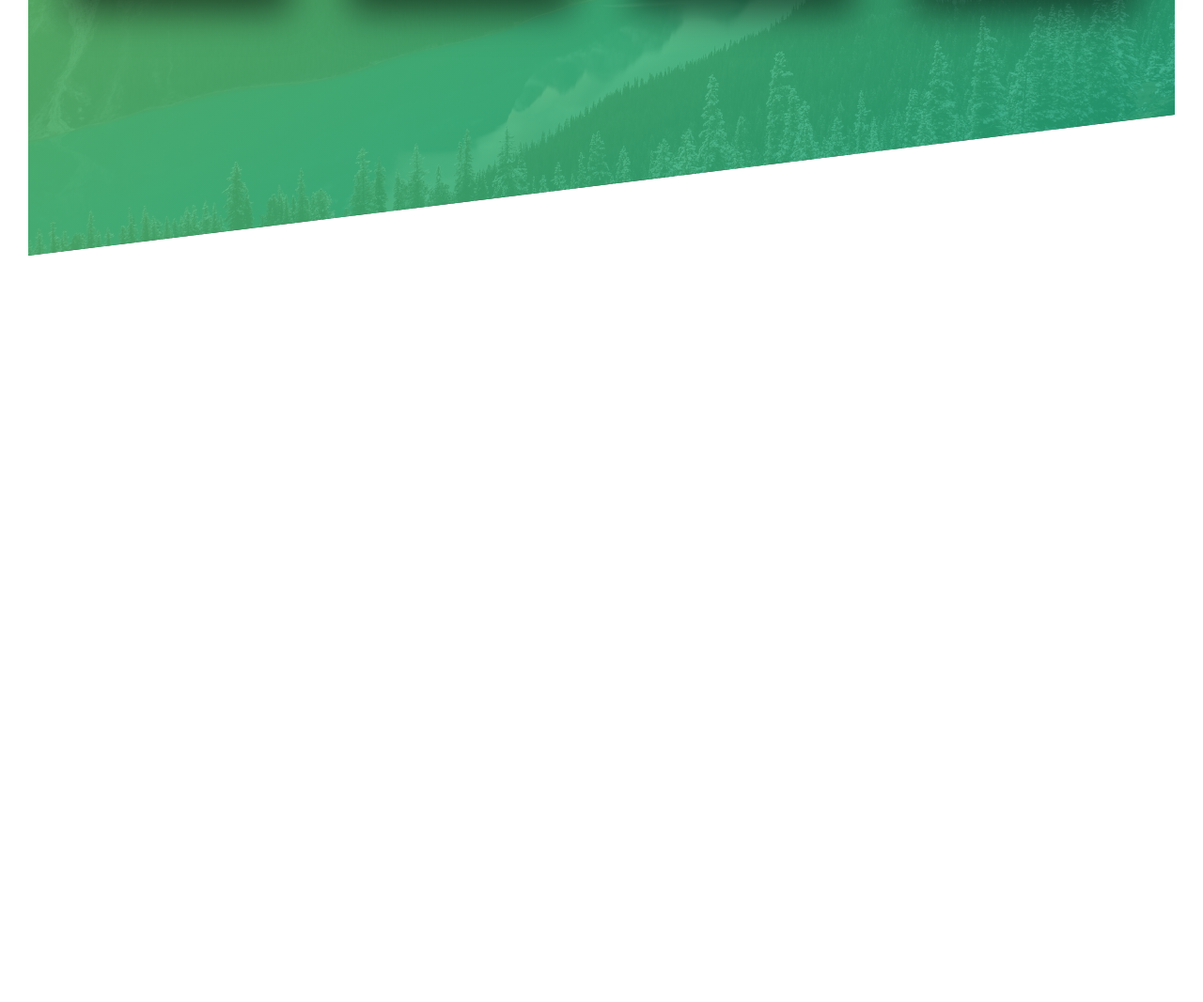
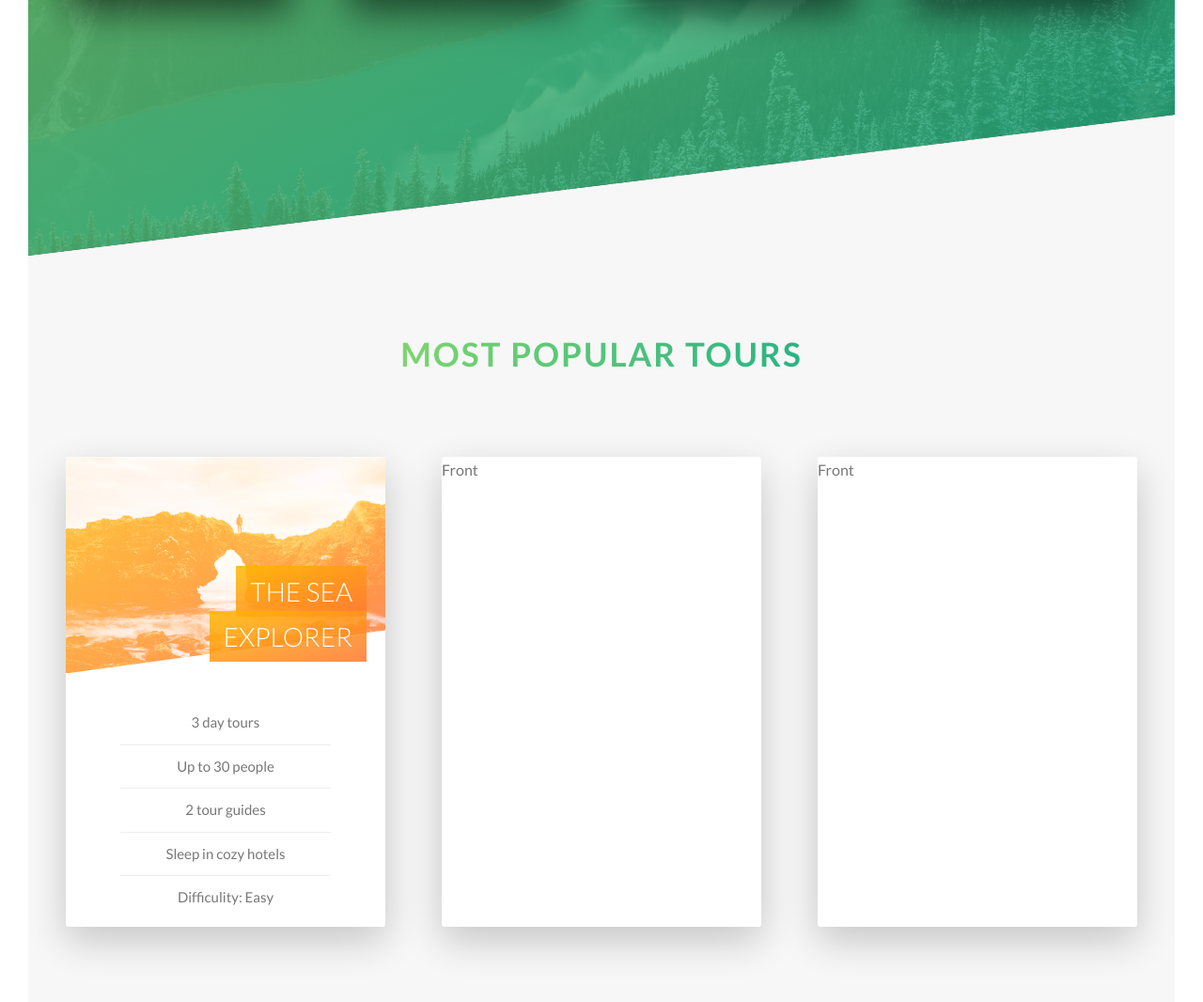
Before and after one commit to almacitunaberk/modern_css_practice, a website: page index.html in a window 1280 px wide. Shown: the part 2000-3066 px from the top of the page at 94% size. Before the commit the page ends 2327 px from the top, so only its background shows below. Drawn offline with Linux system fonts and the light colour scheme.

Commit message:
Tours section first card completed

```diff
--- a/index.html
+++ b/index.html
@@ -130,6 +130,46 @@
           </div>
         </div>
       </section>
+
+      <section class="section-tours">
+        <div class="u-center-text u-margin-bottom-big">
+          <h2 class="heading-secondary">Most popular tours</h2>
+        </div>
+        <div class="row">
+          <div class="col-1-of-3">
+            <div class="card">
+              <div class="card__side card__side--front">
+                <div class="card__picture card__picture-1">&nbsp;</div>
+                <h4 class="card__heading">
+                  <span class="card__heading-span card__heading-span--1">the sea explorer</span>
+                </h4>
+                <div class="card__details">
+                  <ul>
+                    <li>3 day tours</li>
+                    <li>Up to 30 people</li>
+                    <li>2 tour guides</li>
+                    <li>Sleep in cozy hotels</li>
+                    <li>Difficulity: Easy</li>
+                  </ul>
+                </div>
+              </div>
+              <div class="card__side card__side--back card__side--back-1">Back</div>
+            </div>
+          </div>
+          <div class="col-1-of-3">
+            <div class="card">
+              <div class="card__side card__side--front">Front</div>
+              <div class="card__side card__side--back card__side--back-2">Back</div>
+            </div>
+          </div>
+          <div class="col-1-of-3">
+            <div class="card">
+              <div class="card__side card__side--front">Front</div>
+              <div class="card__side card__side--back card__side--back-3">Back</div>
+            </div>
+          </div>
+        </div>
+      </section>
     </main>
   </body>
 </html>
--- a/sass/abstracts/_variables.scss
+++ b/sass/abstracts/_variables.scss
@@ -1,6 +1,13 @@
 $color-primary-light: #7ed56f;
 $color-primary: #55c57a;
 $color-primary-dark: #28b485;
+
+$color-secondary-light: #ffb900;
+$color-secondary-dark: #ff7730;
+
+$color-tertiary-light: #2998ff;
+$color-tertiary-dark: #5643fa;
+
 $color-white: #fff;
 $color-black: #000;
 $color-gray: #777;
--- /dev/null
+++ b/sass/components/_card.scss
@@ -0,0 +1,106 @@
+.card {
+  perspective: 150rem;
+  -moz-perspective: 150rem;
+  position: relative;
+  height: 50rem;
+
+  &__side {
+    position: absolute;
+    top: 0;
+    left: 0;
+    width: 100%;
+    height: 50rem;
+    transition: all 0.8s ease;
+    backface-visibility: hidden;
+    border-radius: 3px;
+    overflow: hidden;
+    box-shadow: 0 1.5rem 4rem rgba($color-black, 0.2);
+
+    &--front {
+      background-color: $color-white;
+    }
+
+    &--back {
+      transform: rotateY(-180deg);
+      &-1 {
+        background-image: linear-gradient(to right bottom, $color-secondary-light, $color-secondary-dark);
+      }
+      &-3 {
+        background-image: linear-gradient(to right bottom, $color-tertiary-light, $color-tertiary-dark);
+      }
+      &-2 {
+        background-image: linear-gradient(to right bottom, $color-primary-light, $color-primary-dark);
+      }
+    }
+  }
+
+  &:hover &__side--front {
+    transform: rotateY(180deg);
+  }
+
+  &:hover &__side--back {
+    transform: rotateY(0);
+  }
+
+  &__picture {
+    background-size: cover;
+    height: 23rem;
+    background-blend-mode: screen;
+    -webkit-clip-path: polygon(0 0, 100% 0, 100% 80%, 0 100%);
+    clip-path: polygon(0 0, 100% 0, 100% 80%, 0 100%);
+
+    &-1 {
+      background-image: linear-gradient(to right bottom, $color-secondary-light, $color-secondary-dark),
+        url('../../img/nat-5.jpg');
+    }
+    &-2 {
+      background-image: url('../../img/nat-6.jpg');
+    }
+    &-3 {
+      background-image: url('../../img/nat-7.jpg');
+    }
+  }
+
+  &__heading {
+    color: $color-white;
+    position: absolute;
+    right: 2rem;
+    top: 12rem;
+    text-align: right;
+    font-size: 2.8rem;
+    font-weight: 300;
+    text-transform: uppercase;
+    width: 70%;
+  }
+
+  &__heading-span {
+    padding: 1rem 1.5rem;
+    -webkit-box-decoration-break: clone;
+    box-decoration-break: clone;
+    &--1 {
+      background-image: linear-gradient(
+        to right bottom,
+        rgba($color-secondary-light, 0.85),
+        rgba($color-secondary-dark, 0.85)
+      );
+    }
+  }
+
+  &__details {
+    padding: 3rem;
+
+    ul {
+      list-style: none;
+      width: 80%;
+      margin: 0 auto;
+      li {
+        text-align: center;
+        font-size: 1.5rem;
+        padding: 1rem;
+        &:not(:last-child) {
+          border-bottom: 1px solid #eee;
+        }
+      }
+    }
+  }
+}
--- a/sass/main.scss
+++ b/sass/main.scss
@@ -10,6 +10,7 @@
 @import 'components/button';
 @import 'components/composition';
 @import 'components/feature-box';
+@import 'components/card';
 
 @import 'layout/header';
 @import 'layout/grid';
--- a/sass/pages/_home.scss
+++ b/sass/pages/_home.scss
@@ -10,10 +10,14 @@
     url('/img/nat-4.jpg');
   background-size: cover;
   transform: skewY(-7deg);
-  position: relative;
-  top: -10rem;
-
+  margin-top: -10rem;
   & > * {
     transform: skewY(7deg);
   }
 }
+
+.section-tours {
+  background-color: $color-grey-light-1;
+  padding: 25rem 0 50rem 0;
+  margin-top: -10rem;
+}
```
Also changed, not shown: css/style.css.
